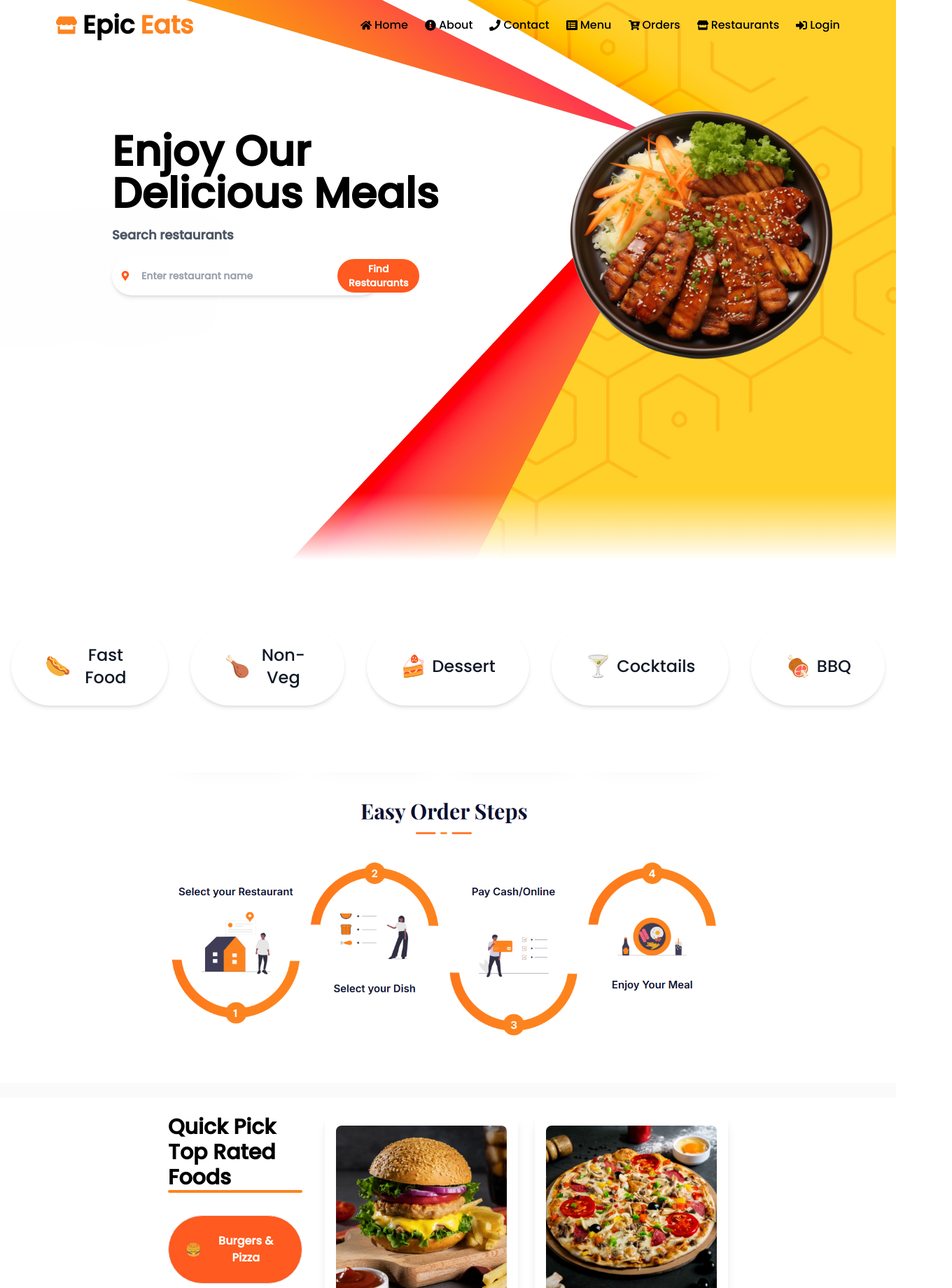
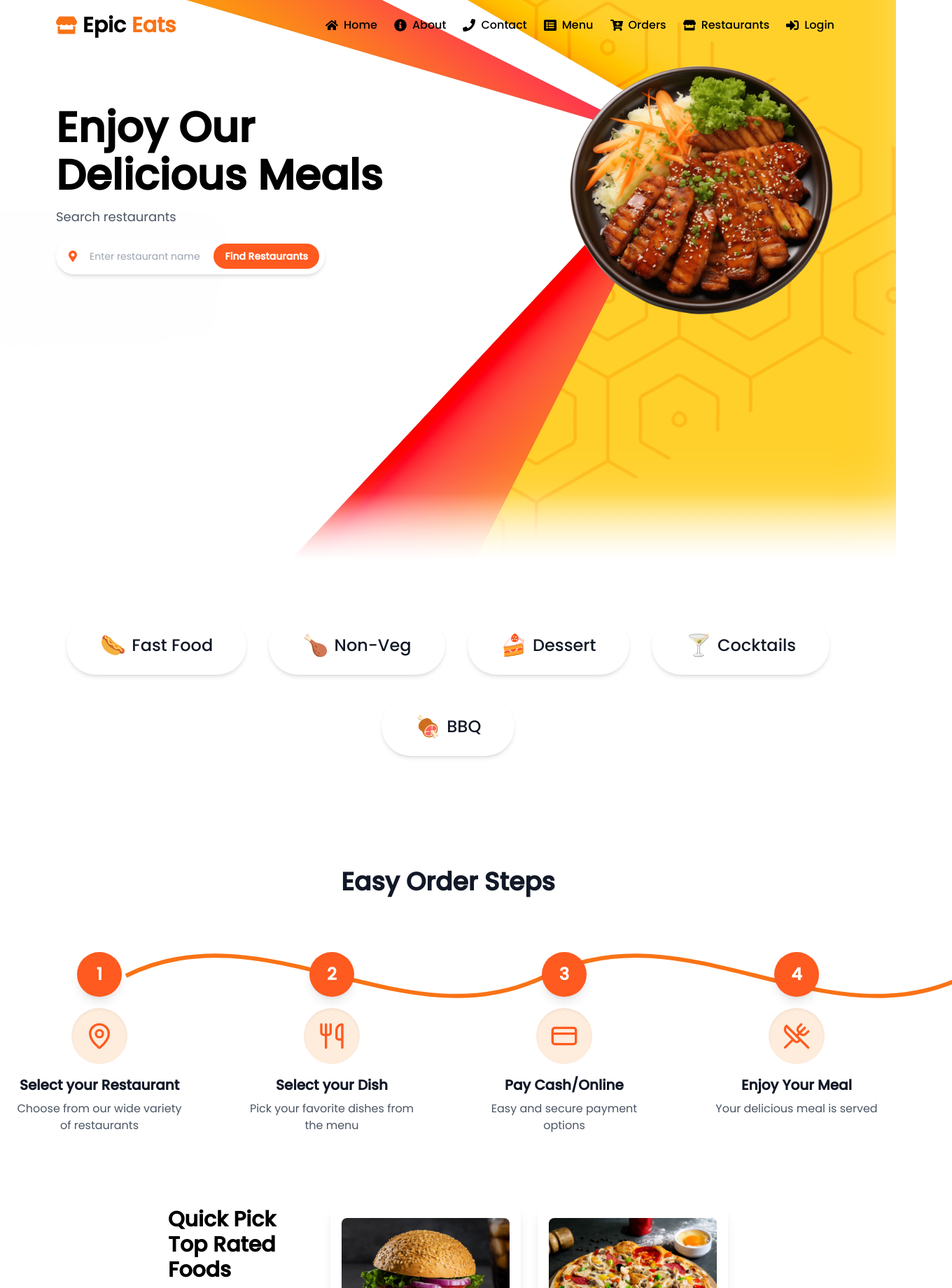
Before and after one commit to AkilaIshanMeegoda/Food-Site-Frontend, a React (Vite) app: page / in a window 1280 px wide. Shown: the top 1840 px of the page at 70% size, 1360 px wide, since content can reach past the window. Built offline with nearby package versions, Linux system fonts and the light colour scheme.

Commit message:
make a responsive

```diff
--- a/src/components/home/FoodCategory.jsx
+++ b/src/components/home/FoodCategory.jsx
@@ -1,13 +1,13 @@
 import { useState } from "react";
 import Grill from "../../images/grilled.jpg";
-import pepperoniPizza from "../../images/pepperonipizza.jpg"
-import vegBurger from "../../images/vegburger.jpg"
-import cheeseBurger from "../../images/cheeseBurger.jpg"
-import bbqPizza from "../../images/bbq.jpg"
-import friedRice from "../../images/friedRice.jpg"
-import steamedRice from "../../images/steamedRice.jpg"
-import paella from "../../images/paella.jpg"
-import pulao from "../../images/pulao.jpg"
+import pepperoniPizza from "../../images/pepperonipizza.jpg";
+import vegBurger from "../../images/vegburger.jpg";
+import cheeseBurger from "../../images/cheeseBurger.jpg";
+import bbqPizza from "../../images/bbq.jpg";
+import friedRice from "../../images/friedRice.jpg";
+import steamedRice from "../../images/steamedRice.jpg";
+import paella from "../../images/paella.jpg";
+import pulao from "../../images/pulao.jpg";
 
 const categories = [
   { name: "Burgers & Pizza", icon: "🍔", key: "burgers_pizza" },
@@ -95,7 +95,6 @@ const restaurants = {
       price: "Rs.1000",
     },
   ],
-
   rice: [
     {
       name: "Fried Rice",
@@ -128,25 +127,30 @@ const FoodCategory = () => {
   const [selectedCategory, setSelectedCategory] = useState("burgers_pizza");
 
   return (
-    <div className="flex gap-8 p-6 px-60">
-      <div className="w-1/4">
-        <h2 className="text-3xl font-bold ">Quick Pick Top Rated Foods</h2>
-        <hr className="mb-8 border-2 rounded-full border-main-color" />
-        <div className="flex flex-col gap-8">
+    <div className="flex flex-col p-4 md:flex-row md:gap-8 lg:p-6 xl:px-60">
+      {/* Categories Section */}
+      <div className="w-full mb-8 md:w-1/4 md:mb-0">
+        <h2 className="text-2xl font-bold md:text-3xl">
+          Quick Pick Top Rated Foods
+        </h2>
+        <hr className="my-4 border-2 rounded-full border-orange-500 md:mb-8" />
+
+        {/* Category Buttons - Horizontal scroll on mobile, vertical on desktop */}
+        <div className="flex overflow-x-auto md:flex-col gap-4 md:gap-8 pb-4 md:pb-0 -mx-4 px-4 md:mx-0 md:px-0">
           {categories.map((category) => (
             <button
               key={category.key}
-              className={`flex items-center justify-left gap-2 px-6 py-6 rounded-full border transition-all ${
+              className={`flex items-center shrink-0 md:shrink justify-left gap-2 px-4 md:mb-4 md:px-6 py-4 md:py-6 rounded-full border transition-all ${
                 selectedCategory === category.key
                   ? "bg-orange-500 text-white"
-                  : "bg-white shadow-lg border-gray-300 hover:shadow-2xl"
+                  : "bg-white shadow-md hover:transform hover:scale-95 "
               }`}
               onClick={() => setSelectedCategory(category.key)}
             >
               <span className="flex items-center justify-center text-lg">
                 {category.icon}
               </span>
-              <span className="flex items-center justify-center font-semibold">
+              <span className="flex items-center justify-center font-semibold whitespace-nowrap">
                 {category.name}
               </span>
             </button>
@@ -154,22 +158,26 @@ const FoodCategory = () => {
         </div>
       </div>
 
-      <div className="grid w-3/4 grid-cols-2 gap-6">
+      {/* Food Grid Section */}
+      <div className="grid w-full grid-cols-1 sm:grid-cols-2 lg:grid-cols-2 gap-4 md:gap-6 md:w-3/4">
         {restaurants[selectedCategory].map((restaurant, index) => (
-          <div key={index} className="p-4 bg-white rounded-lg shadow-lg">
+          <div
+            key={index}
+            className="p-4 bg-white rounded-lg shadow-lg hover:shadow-xl transition-shadow"
+          >
             <img
               src={restaurant.image}
               alt={restaurant.name}
-              className="object-cover w-full rounded-lg h-60"
+              className="object-cover w-full rounded-lg h-48 md:h-60"
             />
-            <h3 className="mt-2 font-semibold text-gray-900">
+            <h3 className="mt-3 text-lg font-semibold text-gray-900">
               {restaurant.name}
             </h3>
-            <div className="flex flex-row justify-between">
+            <div className="flex flex-row justify-between mt-2">
               <p className="font-semibold text-orange-500">
                 ⭐ {restaurant.rating}
               </p>
-              <p> {restaurant.price}</p>
+              <p className="font-medium text-gray-700">{restaurant.price}</p>
             </div>
           </div>
         ))}
--- a/src/components/home/Home.jsx
+++ b/src/components/home/Home.jsx
@@ -4,49 +4,71 @@ import homeImage from "../../images/home.jpg";
 import HomeContainer from "./HomeContainer";
 import Food from "../../images/food3.png";
 import { FaMapMarkerAlt } from "react-icons/fa";
-import step from "../../images/orderStep.png";
 import FoodCategory from "./FoodCategory";
 import Footer from "./Footer";
 import FoodDescription from "./Navbar/FoodDescription";
+import OrderSteps from "./OrderSteps";
 
 const Home = () => {
   return (
-    <div>
+    <div className="relative min-h-screen">
       <div
-        className="min-h-screen bg-center bg-no-repeat bg-cover"
-        style={{ backgroundImage: `url(${homeImage})` }}
+        className="relative min-h-screen bg-center bg-no-repeat bg-cover"
+        style={{
+          backgroundImage: `url(${homeImage})`,
+          boxShadow: 'inset 0 -100px 100px -50px rgba(255,255,255,0.8)'
+        }}
       >
         <NavBar />
-        <div className="flex justify-between px-20">
-          <div className="flex flex-col items-start justify-center ml-20 text-6xl font-bold text-black">
+
+        {/* Main Content Section */}
+        <div className="container px-4 mx-auto lg:px-20">
+          <div className="flex flex-col items-center lg:flex-row lg:justify-between lg:items-center pt-8 lg:pt-0">
+            {/* Text Content */}
+            <div className="flex flex-col items-center text-center lg:items-start lg:text-left mb-8 lg:mb-0">
+              <div className="text-4xl md:text-5xl lg:text-6xl font-bold text-black space-y-2">
                 <h1>Enjoy Our</h1>
                 <h1>Delicious Meals</h1>
-            <p className="mt-4 text-lg text-gray-600">Search restaurants</p>
+              </div>
+              <p className="mt-4 text-base md:text-lg text-gray-600">Search restaurants</p>
 
-            {/* Smaller Search Restaurant Component */}
-            <div className="flex items-center p-1 mt-4 bg-white rounded-full shadow-md w-96">
+              {/* Search Component */}
+              <div className="flex items-center p-2 mt-4 bg-white rounded-full shadow-md w-full max-w-[24rem]">
                 <div className="flex items-center px-2">
-                <FaMapMarkerAlt className="text-sm text-orange-500" />
+                  <FaMapMarkerAlt className="text-orange-500" />
                 </div>
                 <input
                   type="text"
                   placeholder="Enter restaurant name"
-                className="flex-1 px-2 py-1 text-sm outline-none"
+                  className="flex-1 px-2 py-1 text-sm outline-none w-full"
                 />
-              <button className="px-4 py-1 text-sm font-semibold text-white bg-orange-500 rounded-full hover:bg-orange-600">
+                <button className="px-4 py-2 text-sm font-semibold text-white bg-orange-500 rounded-full hover:bg-orange-600 transition-colors">
                   Find Restaurants
                 </button>
               </div>
             </div>
-          <img src={Food} alt="Food" className="w-[400px] object-cover mt-16" />
+
+            {/* Food Image */}
+            <div className="w-full max-w-[300px] lg:max-w-[400px] mx-auto lg:mx-0">
+              <img
+                src={Food}
+                alt="Food"
+                className="w-full h-auto object-cover"
+              />
             </div>
+          </div>
+        </div>
+
+        {/* Gradient Overlay */}
         <div className="absolute bottom-0 left-0 w-full h-24 bg-gradient-to-b from-transparent to-white"></div>
       </div>
-      <div>
+
+      {/* Additional Content */}
+      <div className="w-full">
         <HomeContainer />
-        <img src={step} alt="Step" className="object-cover w-full mt-16" />
+        <OrderSteps/>
         <FoodCategory />
-        <FoodDescription/>
+        <FoodDescription />
       </div>
       <Footer />
     </div>
--- a/src/components/home/HomeContainer.jsx
+++ b/src/components/home/HomeContainer.jsx
@@ -14,22 +14,27 @@ const HomeContainer = () => {
 
   const handleCategoryClick = (categoryName) => {
     console.log("Category clicked:", categoryName);
-    // Navigate to the category page. We encode the category name to make it URL safe.
     navigate(`/category-items/${encodeURIComponent(categoryName)}`);
   };
 
   return (
-    <div className="flex justify-center gap-8 p-4 my-20">
+    <div className="container mx-auto px-4 my-8 lg:my-20">
+      <div className="flex flex-wrap justify-center gap-4 md:gap-6 lg:gap-8">
         {categories.map((category, index) => (
           <button
             key={index}
             onClick={() => handleCategoryClick(category.name)}
-          className="flex items-center gap-2 px-12 py-6 transition-all bg-white rounded-full shadow-md hover:shadow-lg hover:bg-main-color hover:transform hover:scale-95"
+            className="flex items-center justify-center w-full sm:w-auto px-6 py-4 md:px-8 lg:px-12 lg:py-6
+                     transition-all bg-white rounded-full shadow-md
+                     hover:shadow-lg hover:bg-main-color hover:transform hover:scale-95"
           >
-          <span className="text-3xl">{category.icon}</span>
-          <span className="text-2xl font-medium text-gray-900">{category.name}</span>
+            <span className="text-2xl md:text-3xl mr-2">{category.icon}</span>
+            <span className="text-lg md:text-xl lg:text-2xl font-medium text-gray-900">
+              {category.name}
+            </span>
           </button>
         ))}
+      </div>
     </div>
   );
 };
--- a/src/components/home/Navbar/Navbar.jsx
+++ b/src/components/home/Navbar/Navbar.jsx
@@ -54,53 +54,50 @@ const Navbar = () => {
     setMobileMenu(!mobileMenu);
   };
 
-  // Common links for non-admin users
-  // Render common links for guests and when user role is "customer"
   const commonLinks = (!user || user?.role === "customer") && (
     <>
       <Link
         to="/"
-        className="flex items-center space-x-1 transition-transform hover:scale-110"
+        className="flex items-center gap-2 p-2  hover:scale-110 rounded-lg transition-all"
       >
-        <FaHome /> <span>Home</span>
+        <FaHome className="text-lg " /> <span className="font-medium">Home</span>
       </Link>
       <Link
         to="/aboutus"
-        className="flex items-center space-x-1 transition-transform hover:scale-110"
+        className="flex items-center gap-2 p-2  hover:scale-110 rounded-lg transition-all"
       >
-        <FaInfoCircle /> <span>About</span>
+        <FaInfoCircle className="text-lg" /> <span className="font-medium">About</span>
       </Link>
       <Link
         to="/contactus"
-        className="flex items-center space-x-1 transition-transform hover:scale-110"
+        className="flex items-center gap-2 p-2  hover:scale-110 rounded-lg transition-all"
       >
-        <FaPhone /> <span>Contact</span>
+        <FaPhone className="text-lg" /> <span className="font-medium">Contact</span>
       </Link>
       <Link
         to="/menuItems"
-        className="flex items-center space-x-1 transition-transform hover:scale-110"
+        className="flex items-center gap-2 p-2  hover:scale-110 rounded-lg transition-all"
       >
-        <FaListAlt /> <span>Menu</span>
+        <FaListAlt className="text-lg" /> <span className="font-medium">Menu</span>
       </Link>
       <button
         onClick={handleClick}
-        className="flex items-center space-x-1 transition-transform hover:scale-110"
+        className="flex items-center gap-2 p-2  hover:scale-110 rounded-lg transition-all w-full text-left"
       >
-        <FaCartPlus /> <span>Orders</span>
+        <FaCartPlus className="text-lg" /> <span className="font-medium">Orders</span>
       </button>
       <Link
         to="/restaurants"
-        className="flex items-center space-x-1 transition-transform hover:scale-110"
+        className="flex items-center gap-2 p-2  hover:scale-110 rounded-lg transition-all"
       >
-        <FaStore /> <span>Restaurants</span>
+        <FaStore className="text-lg" /> <span className="font-medium">Restaurants</span>
       </Link>
-      {/* Additional "Become a Member" tab for customers */}
       {user?.role === "customer" && (
         <Link
           to="/restaurant-signup"
-          className="flex items-center space-x-1 transition-transform hover:scale-110"
+          className="flex items-center gap-2 p-2  hover:scale-110 rounded-lg transition-all"
         >
-          <FaUserPlus /> <span>Become a Member</span>
+          <FaUserPlus className="text-lg" /> <span className="font-medium">Join</span>
         </Link>
       )}
     </>
@@ -111,21 +108,21 @@ const Navbar = () => {
     <>
       <Link
         to="/restaurant_admin/dashboard/add-item"
-        className="flex items-center space-x-1 transition-transform hover:scale-110"
+        className="flex items-center gap-2 p-2  hover:scale-110 rounded-lg transition-all"
       >
-        <FaPlusCircle /> <span>Add Items</span>
+        <FaPlusCircle className="text-lg" /> <span className="font-medium">Add Items</span>
       </Link>
       <Link
         to="/restaurant_admin/dashboard/manage-items"
-        className="flex items-center space-x-1 transition-transform hover:scale-110"
+        className="flex items-center gap-2 p-2  hover:scale-110 rounded-lg transition-all"
       >
-        <FaEdit /> <span>Manage Items</span>
+        <FaEdit className="text-lg" /> <span className="font-medium">Manage Items</span>
       </Link>
       <Link
         to="/restaurant_admin/dashboard/manage-orders"
-        className="flex items-center space-x-1 transition-transform hover:scale-110"
+        className="flex items-center gap-2 p-2  hover:scale-110 rounded-lg transition-all"
       >
-        <FaClipboardList /> <span>Manage Orders</span>
+        <FaClipboardList className="text-lg" /> <span className="font-medium">Manage Orders</span>
       </Link>
     </>
   );
@@ -134,48 +131,60 @@ const Navbar = () => {
   const authLink = user ? (
     <button
       onClick={handleLogout}
-      className="flex items-center space-x-1 transition-transform hover:scale-110"
+      className="flex items-center gap-2 p-2  hover:scale-110 rounded-lg transition-all w-full text-left"
     >
-      <FaSignOutAlt /> <span>Logout</span>
+      <FaSignOutAlt className="text-lg" /> <span className="font-medium">Logout</span>
     </button>
   ) : (
     <Link
       to="/login"
-      className="flex items-center space-x-1 transition-transform hover:scale-110"
+      className="flex items-center gap-2 p-2  hover:scale-110 rounded-lg transition-all"
     >
-      <FaSignInAlt /> <span>Login</span>
+      <FaSignInAlt className="text-lg" /> <span className="font-medium">Login</span>
     </Link>
   );
 
   return (
-    <nav>
+     <nav className="relative z-50">
       <div
-        className={`flex items-center justify-between px-20 py-4 mx-auto text-md w-full ${
-          isHomePage
-            ? ""
-            : "bg-gradient-to-br from-[#FEC6A1] to-[#FDE1D3]"
+        className={`flex items-center justify-between px-4 lg:px-20 py-4 mx-auto w-full ${
+          isHomePage ? "" : "bg-gradient-to-br from-[#FEC6A1] to-[#FDE1D3]"
         }`}
       >
-        <div className="flex items-center space-x-2">
-          <FaStore className="text-3xl text-main-color" />
-          <span className="text-4xl font-bold text-black">Epic</span>
-          <span className="text-4xl font-bold text-main-color">Eats</span>
-        </div>
+        {/* Logo */}
+        <Link to="/" className="flex items-center gap-2 z-50">
+          <FaStore className="text-2xl sm:text-3xl text-[#F97316]" />
+          <span className="text-2xl sm:text-3xl font-bold text-black">Epic</span>
+          <span className="text-2xl sm:text-3xl font-bold text-[#F97316]">Eats</span>
+        </Link>
 
-        <div className="hidden ml-10 space-x-6 font-medium text-black md:flex">
+        {/* Desktop Menu */}
+        <div className="hidden lg:flex items-center gap-2">
           {user?.role === "restaurant_admin" ? adminLinks : commonLinks}
           {authLink}
         </div>
 
-        <button className="text-2xl md:hidden" onClick={toggleMenu}>
-          <HiMenuAlt3 />
+        {/* Mobile Menu Button */}
+        <button
+          className="lg:hidden p-2  hover:scale-110 rounded-lg transition-all z-50"
+          onClick={toggleMenu}
+        >
+          <HiMenuAlt3 className="text-2xl" />
         </button>
       </div>
 
+      {/* Mobile Menu Overlay */}
       {mobileMenu && (
-        <div className="px-4 py-2 space-y-4 text-white bg-gray-700 md:hidden">
-          {user?.role === "restaurant_admin" ? adminLinks : commonLinks}
-          {authLink}
+        <div className="fixed inset-0 bg-black bg-opacity-50 z-40" onClick={toggleMenu}>
+          <div
+            className="fixed top-0 right-0 w-64 h-full bg-white shadow-lg transform transition-transform duration-200 ease-in-out overflow-y-auto"
+            onClick={e => e.stopPropagation()}
+          >
+            <div className="flex flex-col p-4 space-y-2">
+              {user?.role === "restaurant_admin" ? adminLinks : commonLinks}
+              {authLink}
+            </div>
+          </div>
         </div>
       )}
     </nav>
--- /dev/null
+++ b/src/components/home/OrderSteps.jsx
@@ -0,0 +1,85 @@
+import {
+    MapPin,
+    Utensils,
+    CreditCard,
+    UtensilsCrossed,
+  } from "lucide-react";
+
+  const steps = [
+    {
+      number: 1,
+      title: "Select your Restaurant",
+      icon: MapPin,
+      description: "Choose from our wide variety of restaurants",
+    },
+    {
+      number: 2,
+      title: "Select your Dish",
+      icon: Utensils,
+      description: "Pick your favorite dishes from the menu",
+    },
+    {
+      number: 3,
+      title: "Pay Cash/Online",
+      icon: CreditCard,
+      description: "Easy and secure payment options",
+    },
+    {
+      number: 4,
+      title: "Enjoy Your Meal",
+      icon: UtensilsCrossed,
+      description: "Your delicious meal is served",
+    },
+  ];
+
+  const OrderSteps = () => {
+    return (
+      <div className="relative py-20 bg-white">
+        <div className="container px-4 mx-auto">
+          <h2 className="mb-20 text-4xl font-bold text-center text-gray-900">
+            Easy Order Steps
+          </h2>
+
+          {/* Curved SVG Line */}
+          <svg
+            className="absolute hidden md:block top-[134px] left-20 w-full z-0"
+            height="200"
+          >
+            <path
+              d="M100 100 C 300 0, 500 200, 700 100 C 900 0, 1100 200, 1300 100"
+              stroke="#f97316"
+              strokeWidth="6"
+              fill="none"
+            />
+          </svg>
+
+          <div className="relative grid grid-cols-1 gap-20 md:grid-cols-4 z-10">
+            {steps.map((step) => (
+              <div
+                key={step.number}
+                className="relative flex flex-col items-center text-center group"
+              >
+                {/* Number Circle */}
+                <div className="flex items-center justify-center w-16 h-16 mb-4 text-2xl font-bold text-white bg-orange-500 rounded-full shadow-lg group-hover:scale-110 transition-transform">
+                  {step.number}
+                </div>
+
+                {/* Icon */}
+                <div className="flex items-center justify-center w-20 h-20 mb-4 bg-orange-100 rounded-full shadow-inner">
+                  <step.icon className="w-10 h-10 text-orange-500" />
+                </div>
+
+                {/* Text */}
+                <h3 className="mb-2 text-xl font-semibold text-gray-900">
+                  {step.title}
+                </h3>
+                <p className="text-gray-600">{step.description}</p>
+              </div>
+            ))}
+          </div>
+        </div>
+      </div>
+    );
+  };
+
+  export default OrderSteps;
```
Also changed, not shown: src/components/home/Footer.jsx (+24 -22 lines), src/components/home/Navbar/FoodDescription.jsx (+39 -19 lines). Lines whose indentation alone changed are shown as unchanged.
